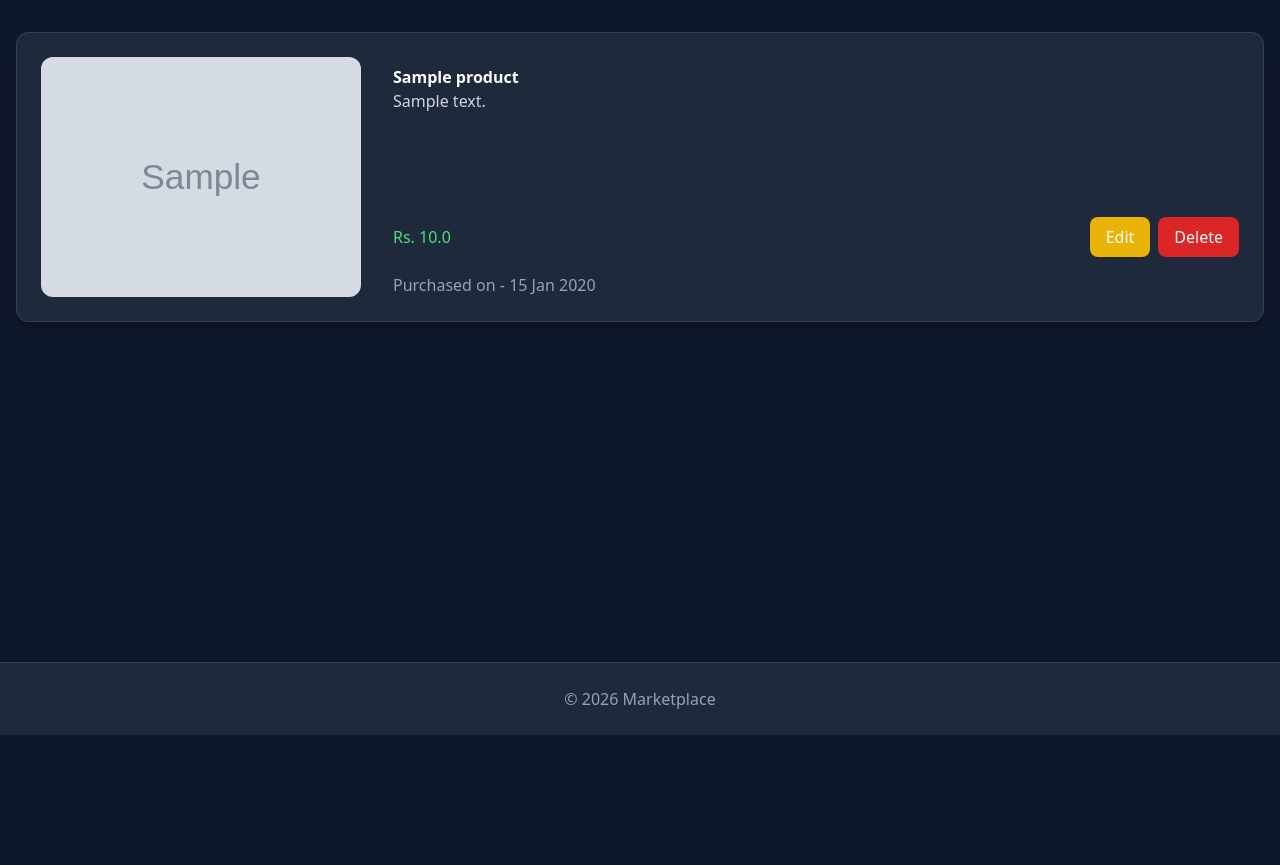
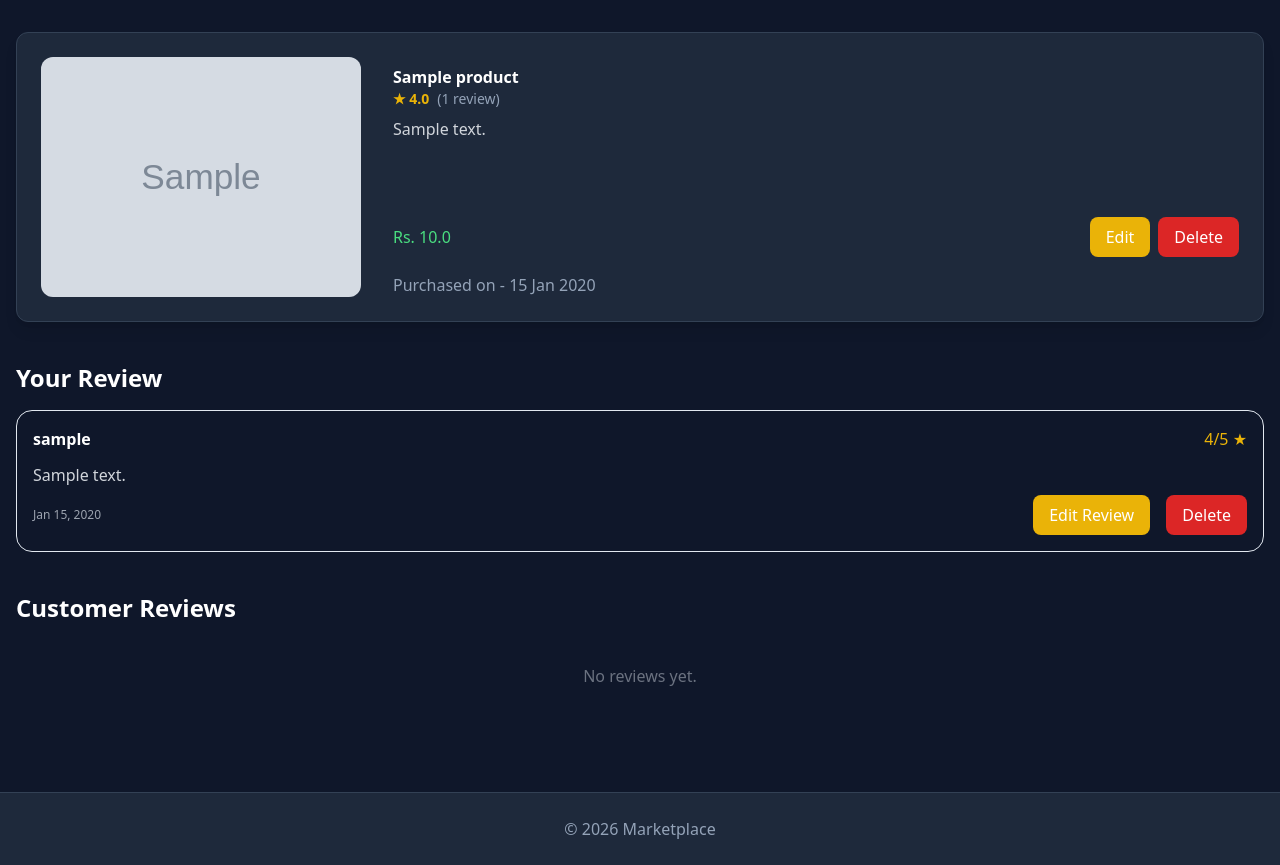
Before and after one commit to Inder0/Marketplace, a Django app: page /products/1 in a window 1280 px wide. Shown: the part 65-930 px from the top of the page. Before the commit the page ends 800 px from the top, so only its background shows below. Run offline with Django 5.2, Linux system fonts and the light colour scheme; a user stored in the database is signed in; tables that the repository leaves empty hold one stand-in row (values such as "Sample post"); grey boxes marked "Sample" are stand-in pictures; some libraries are stand-ins or nearby versions.

Commit message:
add review system

```diff
--- a/marketplace/templates/marketplace/partials/product_grid.html
+++ b/marketplace/templates/marketplace/partials/product_grid.html
@@ -14,7 +14,11 @@
                 <a class="button !font-normal text-center !p-2 !text-xs !ml-auto" href="{% url 'product-detail' product.id %}">View Details</a>
             </div>
             <div class="text-muted text-s flex mt-2">
-                4.8⭐
+                {% if product.review_count %}
+                <div class="text-yellow-300">{{ product.average_rating|floatformat:1 }} ⭐</div>
+                {% else %}
+                No reviews
+                {% endif %}
                 <a class="text-xs pt-1 ml-auto" href="{% url 'profile-detail' product.seller.username %}">Seller - {{product.seller}}</a>
             </div>
         </div>
--- a/marketplace/templates/marketplace/product_detail.html
+++ b/marketplace/templates/marketplace/product_detail.html
@@ -13,7 +13,34 @@
         </div>
     {% endif %}
     <div class="flex md:flex-1 flex-col max-w-auto mt-4 md:mt-2">
-        <div class="font-bold">{{product.name}}</div>
+        <div class=" flex font-bold"><div class="my-auto">{{product.name}}</div>
+            <div class="ml-auto ">{% if user.is_authenticated and has_purchased %}
+                {% if user_review %}
+
+                {% else %}
+                    <a href="{% url 'create-review' product.pk %}"
+                    class="button">
+                        Write Review
+                    </a>
+                {% endif %}
+            {% endif %}
+            </div>
+        </div>
+        <div class="flex items-center gap-2 text-sm text-gray-600 mb-2">
+
+            {% if review_count %}
+                <span class="text-yellow-500 font-semibold">
+                    ★ {{ average_rating|floatformat:1 }}
+                </span>
+
+                <span class="text-slate-400">
+                    ({{ review_count }} review{{ review_count|pluralize }})
+                </span>
+            {% else %}
+                <span>No reviews yet</span>
+            {% endif %}
+
+        </div>
         <div class="text-gray-300">{{product.description}}</div>
 
         <div class="flex md:mt-auto mt-4 mb-4 font-medium items-center gap-x-2 text-green-400">Rs. {{product.price}}
@@ -57,6 +84,89 @@
     </div>
 
 </div>
+
+
+    {% if user_review %}
+    <h2 class="text-2xl font-bold mt-10 mb-4">
+        Your Review
+    </h2>
+    <div class="border border-slate-200 rounded-2xl p-4 mb-4">
+            <div class="flex justify-between">
+
+                <strong>{{ user_review.user.username }}</strong>
+
+                <span class="text-yellow-500">
+                    {{ user_review.rating }}/5 ★
+                </span>
+
+            </div>
+
+            {% if user_review.review %}
+                <p class="mt-3 text-gray-300">
+                    {{ user_review.review }}
+                </p>
+            {% endif %}
+            <div class="flex justify-between  mt-2">
+            <p class="text-xs text-gray-400 mt-3">
+                {{ user_review.created_at|date:"M d, Y" }}
+            </p>
+            <div class="ml-auto space-x-3">
+            <a href="{% url 'update-review' user_review.pk %}"
+                class="inline-block bg-yellow-500 hover:bg-yellow-600 text-white px-4 py-2 rounded-lg">
+                    Edit Review
+                </a>
+            <button
+                class="button-danger"
+                hx-post="{% url 'delete-review' user_review.pk %}"
+                hx-confirm="Are you sure you want to delete your review?"
+                hx-headers='{"X-CSRFToken":"{{ csrf_token }}"}'
+            >
+                Delete
+            </button>
+            </div>
+            </div>
+
+    </div>
+    {% endif %}
+    <h2 class="text-2xl font-bold mt-10 mb-4">
+        Customer Reviews
+    </h2>
+{% if reviews %}
+    {% for review in reviews %}
+
+        <div class="border border-slate-200 rounded-2xl p-4 mb-4">
+
+            <div class="flex justify-between">
+
+                <strong>{{ review.user.username }}</strong>
+
+                <span class="text-yellow-500">
+                    {{ review.rating }}/5 ★
+                </span>
+
+            </div>
+
+            {% if review.review %}
+                <p class="mt-3 text-gray-300">
+                    {{ review.review }}
+                </p>
+            {% endif %}
+            <div class="flex justify-between">
+            <p class="text-xs text-gray-400 mt-3">
+                {{ review.created_at|date:"M d, Y" }}
+            </p>
+            </div>
+        </div>
+
+    {% endfor %}
+
+{% else %}
+
+    <div class="rounded-lg p-6 text-center text-gray-500">
+        No reviews yet.
+    </div>
+
+{% endif %}
 <script>
 
 document.getElementById("buy-btn").addEventListener(
--- a/marketplace/urls.py
+++ b/marketplace/urls.py
@@ -14,5 +14,10 @@ urlpatterns=[
     path('delete-product/<pk>', ProductDeleteView.as_view(), name='delete-product'),
     path('dashboard/',DashboardView.as_view(),name='dashboard'),
     path('purchases/',PurchaseView.as_view(),name='my-purchase'),
-    path('analytics/',AnalyticsView.as_view(),name='analytics')
+    path('analytics/',AnalyticsView.as_view(),name='analytics'),
+    path('products/<pk>/review/',ReviewCreateView.as_view(),name='create-review'),
+    path('products/<pk>/review/edit/',ReviewUpdateView.as_view(),name='update-review'),
+    path('products/<pk>/review/delete/',ReviewDeleteView.as_view(),name='delete-review')
+
+
 ]
--- a/marketplace/views.py
+++ b/marketplace/views.py
@@ -1,6 +1,6 @@
-from django.shortcuts import redirect, render
+from django.shortcuts import redirect, render,get_object_or_404
 from django.contrib.auth.mixins import LoginRequiredMixin
-from .models import Product,Order
+from .models import Product,Order,Review
 from django.views.generic import ListView,DetailView,CreateView,UpdateView,DeleteView,TemplateView
 from django.conf import settings
 from django.utils import timezone
@@ -11,13 +11,14 @@ from django.http import JsonResponse
 from django.contrib.auth.decorators import login_required
 from django.views.decorators.csrf import csrf_exempt
 import json
-from django.http import HttpResponse
+from django.http import HttpResponse,Http404
 from django.urls import reverse_lazy
-from .forms import ProductForm
-from django.db.models import Count, Sum,Q,Value,DecimalField
+from .forms import ProductForm,ReviewForm
+from django.db.models import Count, Sum,Q,Value,DecimalField,Avg
 from django.db.models.functions import Coalesce,TruncDate
 from django.contrib.messages.views import SuccessMessageMixin
 from django.template.response import TemplateResponse
+from django.contrib import messages
 # Create your views here.
 
 class HomeView(ListView):
@@ -28,7 +29,7 @@ class HomeView(ListView):
     paginate_by=5
 
     def get_queryset(self):
-        queryset=Product.objects.all()
+        queryset=Product.objects.annotate(average_rating=Avg("reviews__rating"),review_count=Count("reviews"))
         query=self.request.GET.get("q")
         if query:
             queryset=queryset.filter(
@@ -74,8 +75,22 @@ class ProductDetail(DetailView):
             context['order']=Order.objects.filter(user=self.request.user,
                                                        product=self.object,
                                                        paid=True).order_by('-created_at').first()
+            has_purchased=Order.objects.filter(user=self.request.user,product=self.object,paid=True).exists() or False
+            context["has_purchased"] = has_purchased
+            if has_purchased:
+                review=Review.objects.filter(user=self.request.user,product=self.object).first() or None
+                context["user_review"] = review
         else:
             context['order']=None
+
+
+        if self.request.user.is_authenticated:
+            context["reviews"] = self.object.reviews.select_related("user").exclude(user=self.request.user)[:10]
+        else:
+            context["reviews"] = self.object.reviews.select_related("user")[:10]
+        context["review_count"] = self.object.reviews.count()
+        context["average_rating"] = self.object.reviews.aggregate(Avg("rating"))["rating__avg"]
+
         return context
 
 @login_required
@@ -188,6 +203,7 @@ class PurchaseView(LoginRequiredMixin,ListView):
     model=Order
     template_name='marketplace/purchases.html'
     context_object_name='orders'
+    paginate_by=9
 
     def get_queryset(self):
         return Order.objects.filter(user=self.request.user).select_related("product", "product__seller").order_by("-created_at")
@@ -245,3 +261,76 @@ class AnalyticsView(LoginRequiredMixin,TemplateView):
         return Product.objects.filter(seller=self.request.user).annotate(total_orders=Count("order",filter=Q(order__paid=True)),
                                                                          total_sales=Coalesce(Sum("order__amount",filter=Q(order__paid=True)),Value(0),output_field=FloatField()
                                                                                               )).order_by("-total_sales","-total_orders")[:5]
+class ReviewCreateView(LoginRequiredMixin, CreateView):
+    model = Review
+    form_class = ReviewForm
+    template_name = "marketplace/review_form.html"
+
+    def dispatch(self, request, *args, **kwargs):
+        self.product = get_object_or_404(Product, pk=self.kwargs["pk"])
+
+        has_purchased = Order.objects.filter(
+            user=request.user,
+            product=self.product,
+            paid=True,
+        ).exists()
+
+        already_reviewed = Review.objects.filter(
+            user=request.user,
+            product=self.product,
+        ).exists()
+
+        if not has_purchased or already_reviewed:
+            messages.error(self.request,"Cannot review this product now")
+            return redirect("home")
+
+        return super().dispatch(request, *args, **kwargs)
+
+    def form_valid(self, form):
+        form.instance.user = self.request.user
+        form.instance.product = self.product
+
+        messages.success(self.request, "Review added successfully.")
+
+        return super().form_valid(form)
+
+    def get_success_url(self):
+        return reverse_lazy(
+            "product-detail",
+            kwargs={"pk": self.product.pk},
+        )
+    def get_context_data(self, **kwargs):
+        context = super().get_context_data(**kwargs)
+        context["product"] = self.product
+        return context
+
+class ReviewUpdateView(LoginRequiredMixin, UpdateView):
+    model = Review
+    form_class = ReviewForm
+    template_name = "marketplace/review_form.html"
+
+    def get_queryset(self):
+        return Review.objects.filter(user=self.request.user)
+
+    def form_valid(self, form):
+        messages.success(self.request, "Review updated successfully.")
+        return super().form_valid(form)
+
+    def get_success_url(self):
+        return reverse_lazy(
+            "product-detail",
+            kwargs={"pk": self.object.product.pk},
+        )
+
+class ReviewDeleteView(LoginRequiredMixin, DeleteView):
+    model = Review
+
+    def get_queryset(self):
+        return Review.objects.filter(user=self.request.user)
+
+    def form_valid(self, form):
+        self.object.delete()
+        messages.success(self.request, "Review deleted successfully.")
+        response=HttpResponse()
+        response["HX-Redirect"]=reverse_lazy("product-detail",kwargs={"pk":self.object.product.pk})
+        return response
```
Also changed, not shown: marketplace/forms.py (+21 -1 lines), marketplace/templates/marketplace/purchases.html (+18 -0 lines), marketplace/templates/marketplace/review_form.html (added, +71 -0 lines), marketplace/migrations/0007_review.py (added).
